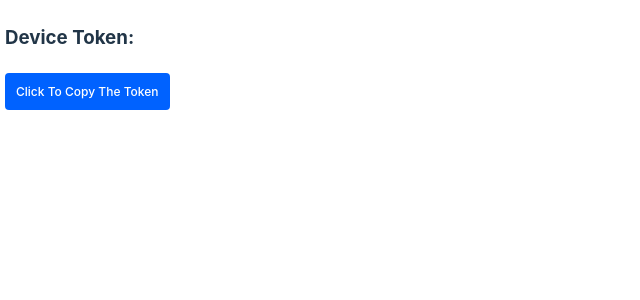
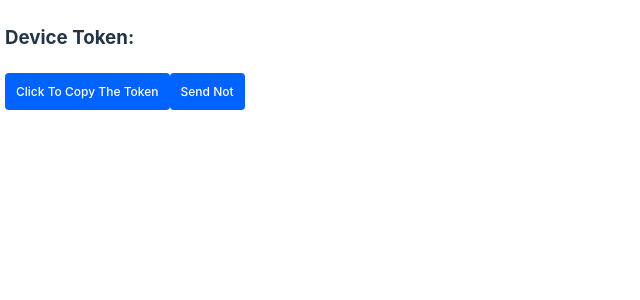
Before and after one commit to KGK8/notify-dev, a React (Vite) app: page / in a window 1280 px wide. Shown: the top 300 px of the page, without its empty margins (0-640 px from the left). Built offline with nearby package versions, Linux system fonts and the light colour scheme; no server answers.

Commit message:
Update App.jsx

```diff
--- a/src/App.jsx
+++ b/src/App.jsx
@@ -28,12 +28,19 @@ const App = () => {
     });
   };
 
+const sendNot =() =>{
+  new Notification("To do list", { body: text, icon: img });
+}
+
   return (
     <>
       <h3>Device Token:</h3>
       <h4 style={{ fontWeight: "400" }}>{deviceToken ?? ""}</h4>
       <button onClick={() => copyToken()} style={{ fontSize: "12px" }}>
         Click To Copy The Token
+      </button>
+      <button onClick={() => copyToken()} style={{ fontSize: "12px" }}>
+        Send Not
       </button>
       <ToastContainer
         position="top-right"
```
